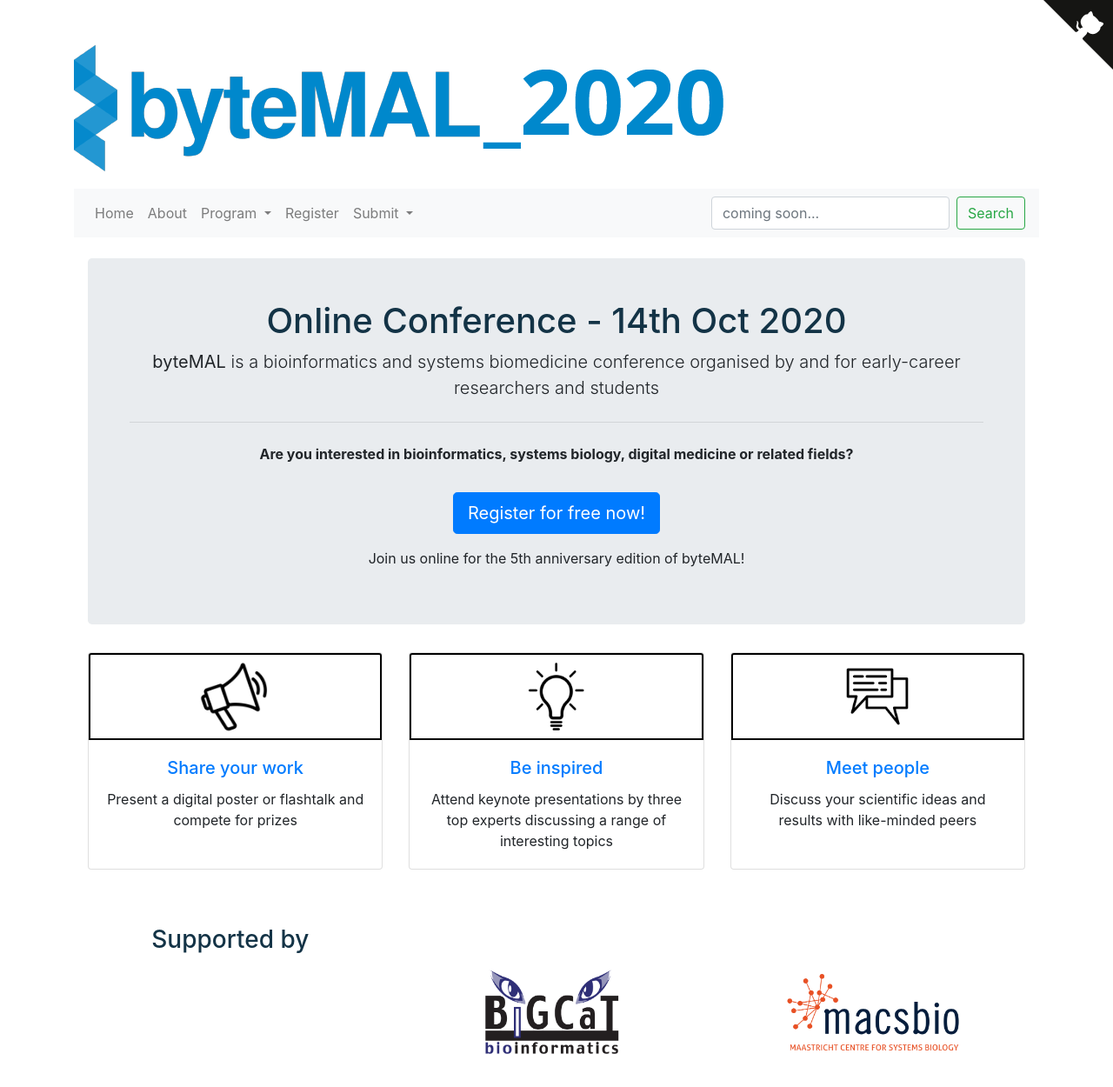
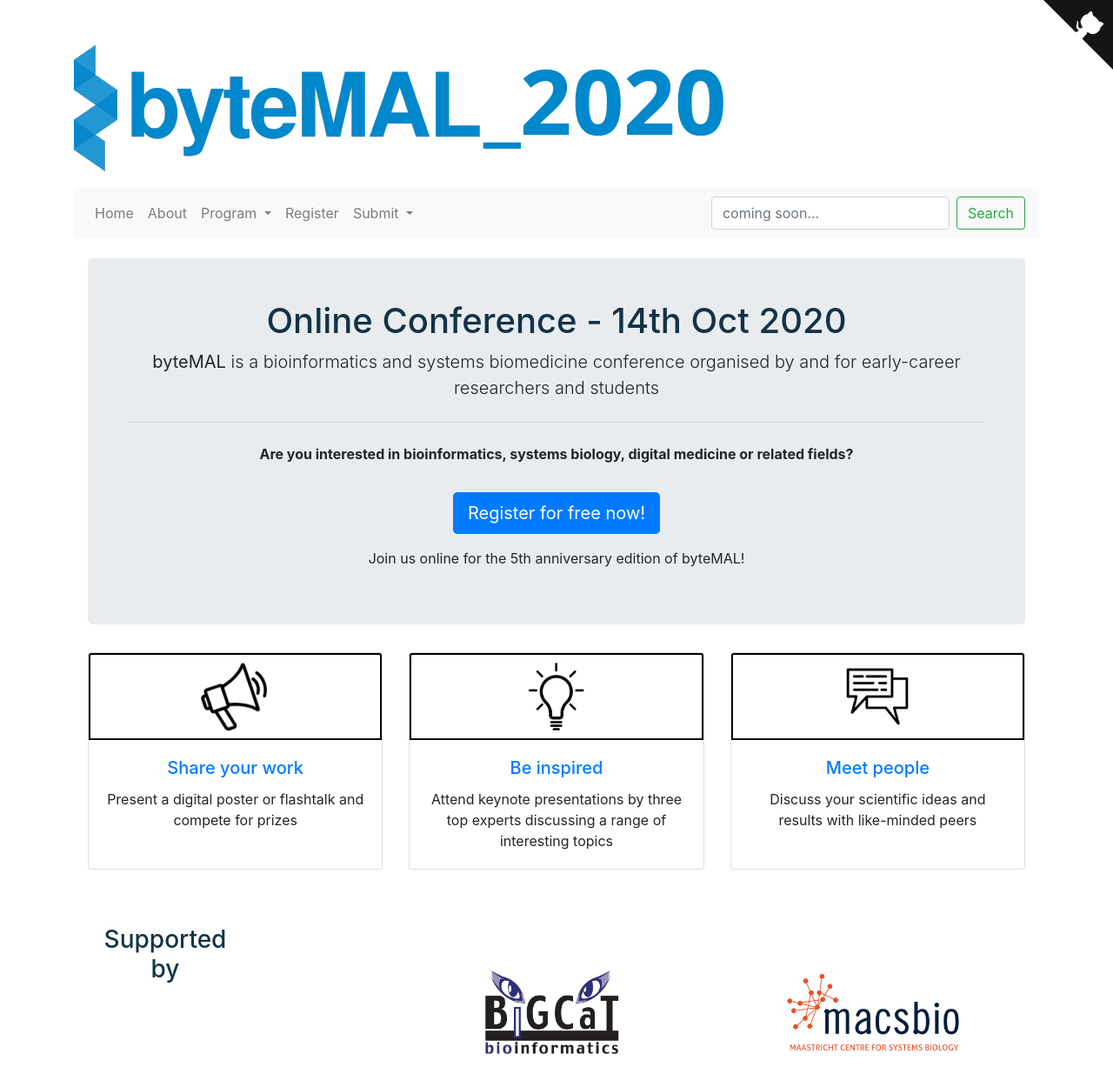
Before and after one commit to bytemal/bytemal-2020, a Jekyll site: the page built from index.html, in a window 1280 px wide. Shown: the whole page at 87% size. Built offline with Jekyll 4.4.1, drawn with Linux system fonts in a browser that asks for light colours.

Commit message:
Update default.html

```diff
--- a/_layouts/default.html
+++ b/_layouts/default.html
@@ -39,7 +39,7 @@
 <div class="container mb-9">
 <div class="row">
   <div class="column">
-    <div class="card-footer";>
+    <div class="card-footer" style=height:100px;width:200px;>
       <h3> Supported by </h3>
     </div>
   </div>
```
